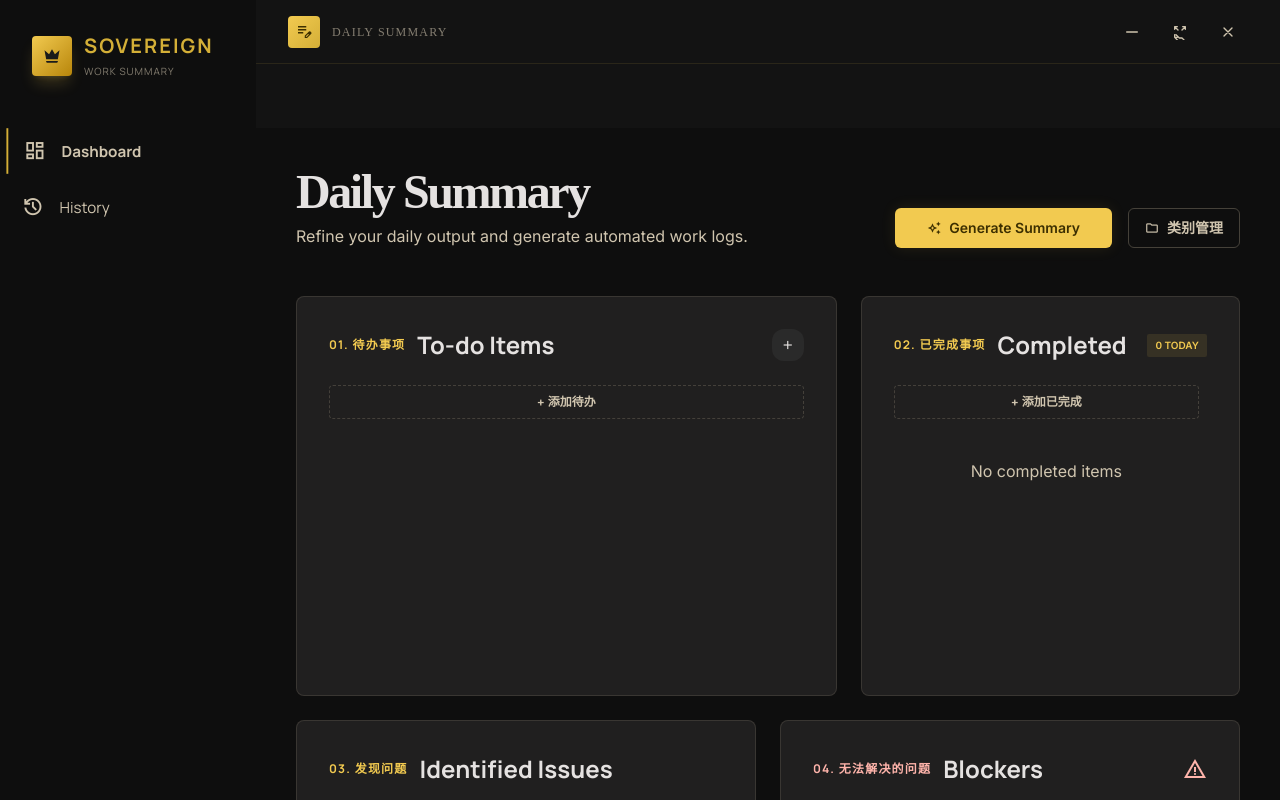
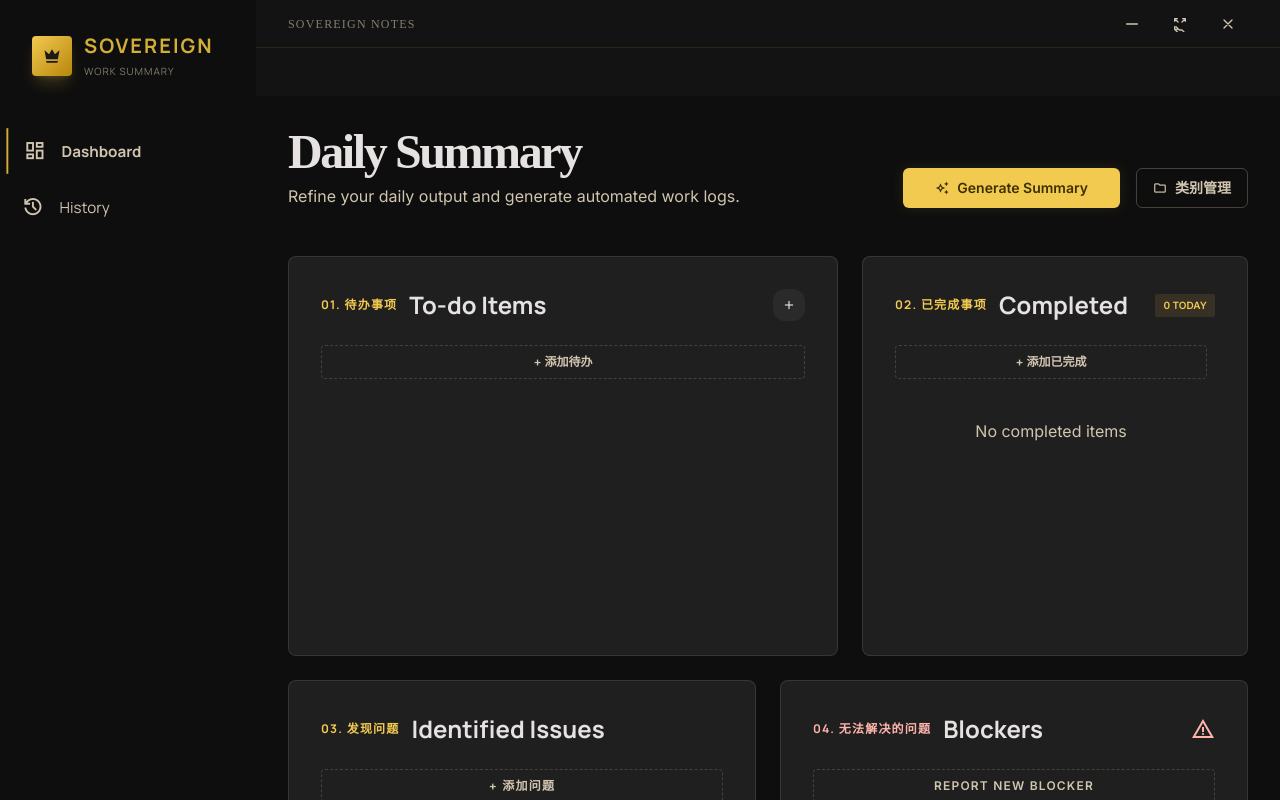
Before and after one commit to jiataoxiang1998/Sovereign-Notes, a Vue app: page / in a window 1280 px wide. Built offline with nearby package versions, Linux system fonts and the light colour scheme.

Commit message:
feat: add macOS build support and GitHub Actions

```diff
--- a/src/App.vue
+++ b/src/App.vue
@@ -28,12 +28,9 @@
     <!-- Main Workspace -->
     <main class="pl-64 h-screen flex flex-col w-full">
       <!-- TopNavBar -->
-      <header class="h-16 w-full fixed top-0 z-40 bg-[#131313] flex justify-between items-center px-8 font-['Manrope'] font-light border-b border-[#f2ca50]/10" style="-webkit-app-region: drag; position: relative;">
-        <div class="flex items-center gap-3" style="-webkit-app-region: no-drag;">
-          <div class="w-8 h-8 rounded-lg bg-gradient-to-br from-[#f2ca50] to-[#d4af37] flex items-center justify-center">
-            <span class="material-symbols-outlined text-[#3c2f00] text-lg">edit_note</span>
-          </div>
-          <span class="text-[#d0c5af] text-xs tracking-widest uppercase opacity-60">Daily Summary</span>
+      <header class="h-12 w-full fixed top-0 z-40 bg-[#131313] flex justify-between items-center px-8 font-['Manrope'] font-light border-b border-[#f2ca50]/10" style="-webkit-app-region: drag; position: relative;">
+        <div class="flex items-center" style="-webkit-app-region: no-drag;">
+          <span class="text-[#d0c5af] text-xs tracking-widest uppercase opacity-60">Sovereign Notes</span>
         </div>
         <div class="flex items-center gap-2" style="-webkit-app-region: no-drag;">
           <button @click="minimize" class="w-10 h-8 flex items-center justify-center hover:bg-[#2a2a2a] rounded transition" title="最小化">
@@ -49,7 +46,7 @@
       </header>
 
       <!-- Content Canvas -->
-      <div class="mt-16 p-10 overflow-y-auto flex-1 bg-[#0e0e0e]">
+      <div class="mt-12 p-8 overflow-y-auto flex-1 bg-[#0e0e0e]">
         <!-- Dashboard View -->
         <template v-if="currentView === 'dashboard'">
           <div v-if="copySuccess" class="fixed top-20 left-1/2 transform -translate-x-1/2 z-50 bg-[#201f1f] border border-[#4ade80] rounded-lg px-4 py-2 flex items-center gap-2 shadow-lg">
```
Also changed, not shown: package.json (+7 -1 lines).
